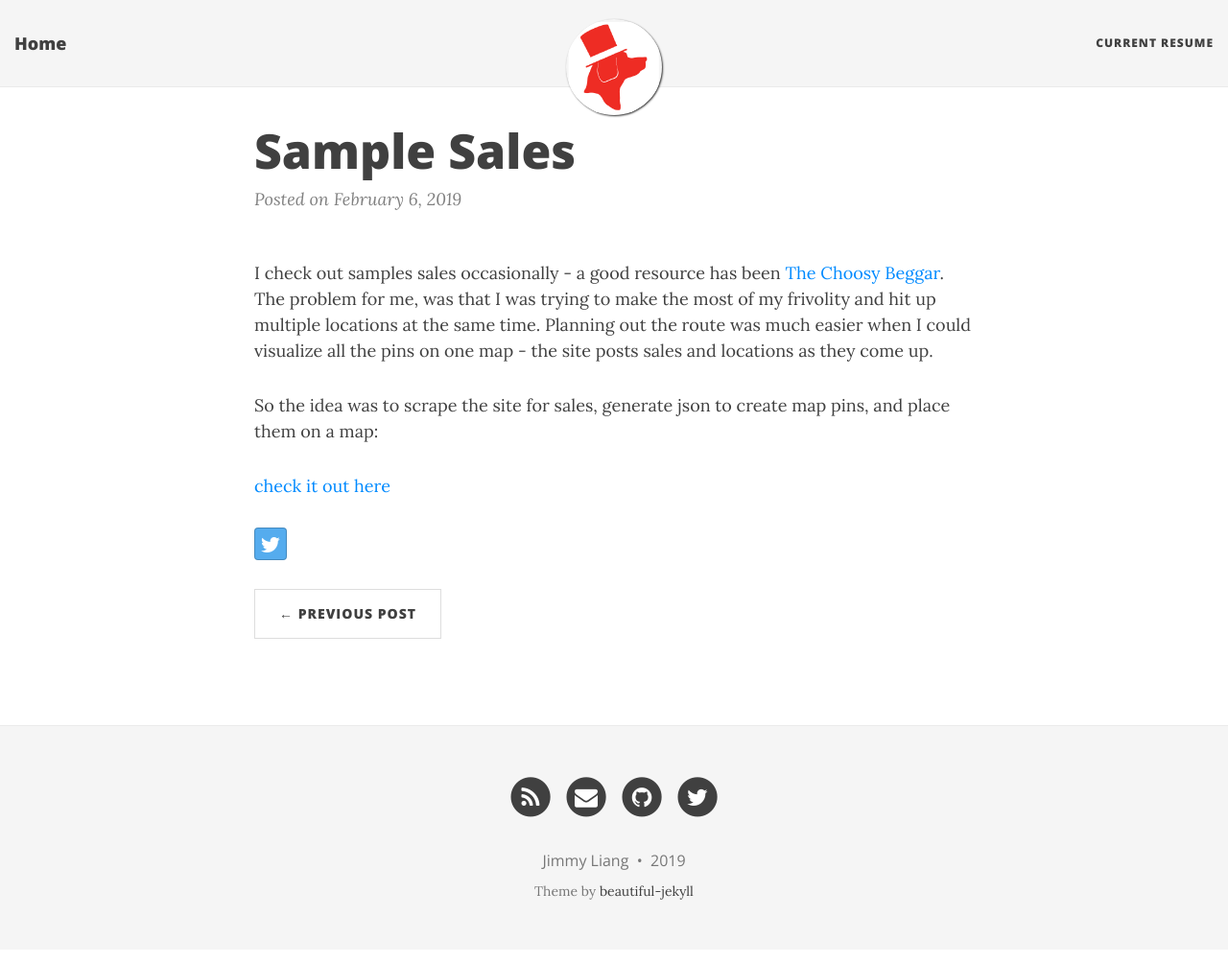
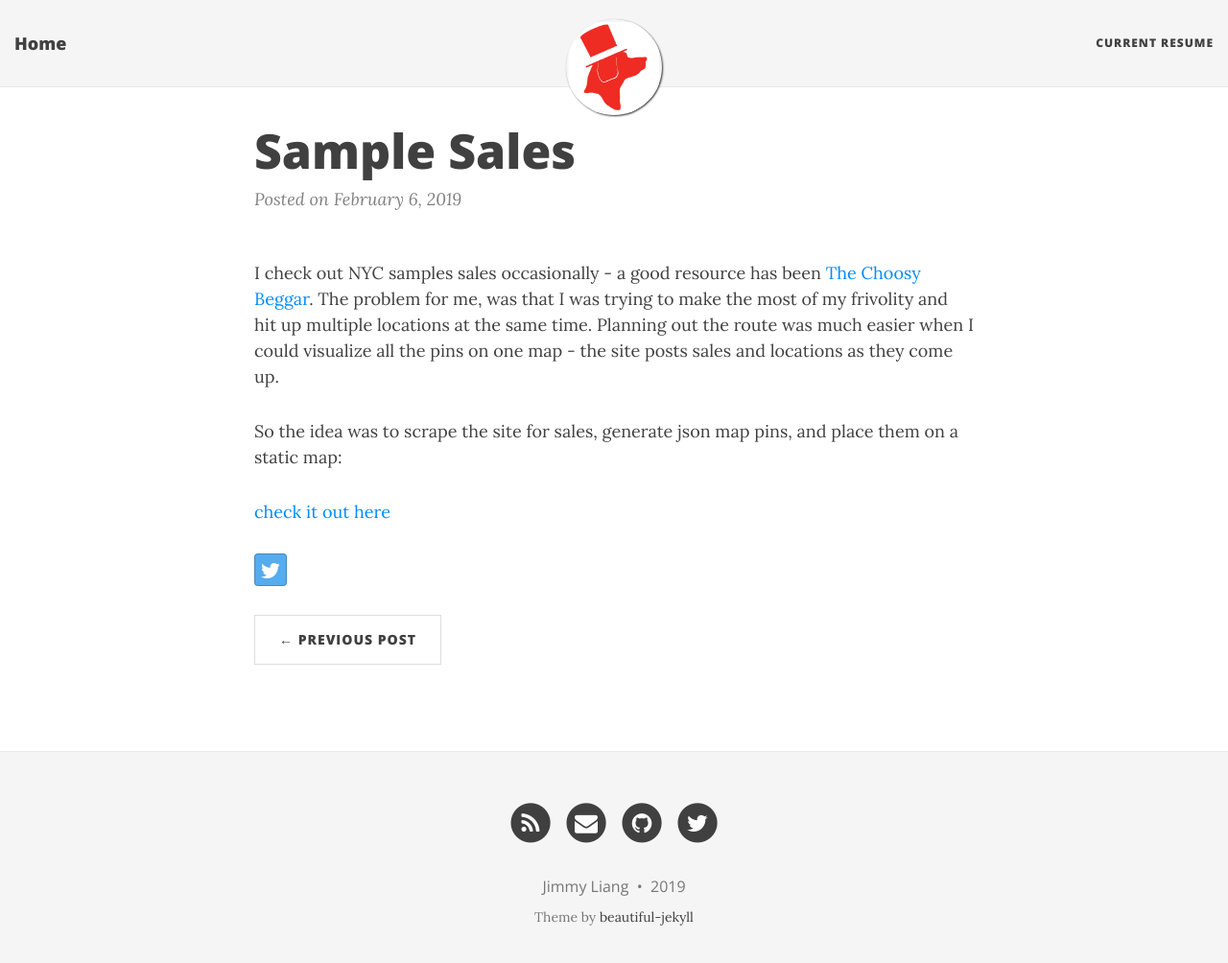
Before and after one commit to jliang117/jliang117.github.io, a Jekyll site: the page built from _posts/2019-02-06-ss-project.md, in a window 1280 px wide and 1017 px high. Shown: the top 1004 px of the window at 96% size. Built offline with Jekyll 4.4.1, drawn with Linux system fonts in a browser that asks for light colours; nearby versions of some CDN libraries.

Commit message:
update ss

```diff
--- a/_posts/2019-02-06-ss-project.md
+++ b/_posts/2019-02-06-ss-project.md
@@ -4,11 +4,11 @@ title: Sample Sales
 image: /img/choosybeg.png
 ---
 
-I check out samples sales occasionally - a good resource has been [The Choosy Beggar](http://thechoosybeggar.com).
+I check out NYC samples sales occasionally - a good resource has been [The Choosy Beggar](http://thechoosybeggar.com).
 The problem for me, was that I was trying to make the most of my frivolity and hit up multiple locations at the same time.
 Planning out the route was much easier when I could visualize all the pins on one map -
 the site posts sales and locations as they come up.
 
-So the idea was to scrape the site for sales, generate json to create map pins, and place them on a map:
+So the idea was to scrape the site for sales, generate json map pins, and place them on a static map:
 
 [check it out here](../sampleSaleProject/sampleSaleMapNYC.html)
```
